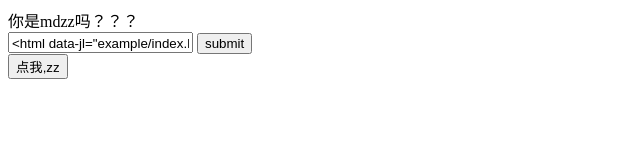
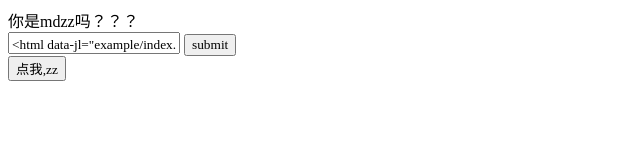
Before and after one commit to liu2080019/pdf-service, a website: page example/index.html in a window 1280 px wide. Shown: the whole page, without its empty margins (0-640 px from the left). Drawn offline with nearby package versions, Linux system fonts and the light colour scheme.

Commit message:
try to fix font issue

```diff
--- a/example/index.html
+++ b/example/index.html
@@ -3,12 +3,17 @@
 <head>
     <meta charset="UTF-8">
     <title>example</title>
+    <style>
+        * {
+            font-family: Serif;
+        }
+    </style>
 </head>
 <body>
 <div>
     你是mdzz吗？？？
 </div>
-<form action="http://localhost:3000/" method="post">
+<form action="http://renaesop-test.daoapp.io" method="post">
     <input  type="text" name="content">
     <input type="submit" value="submit">
 </form>
```
Also changed, not shown: 4 other files.
